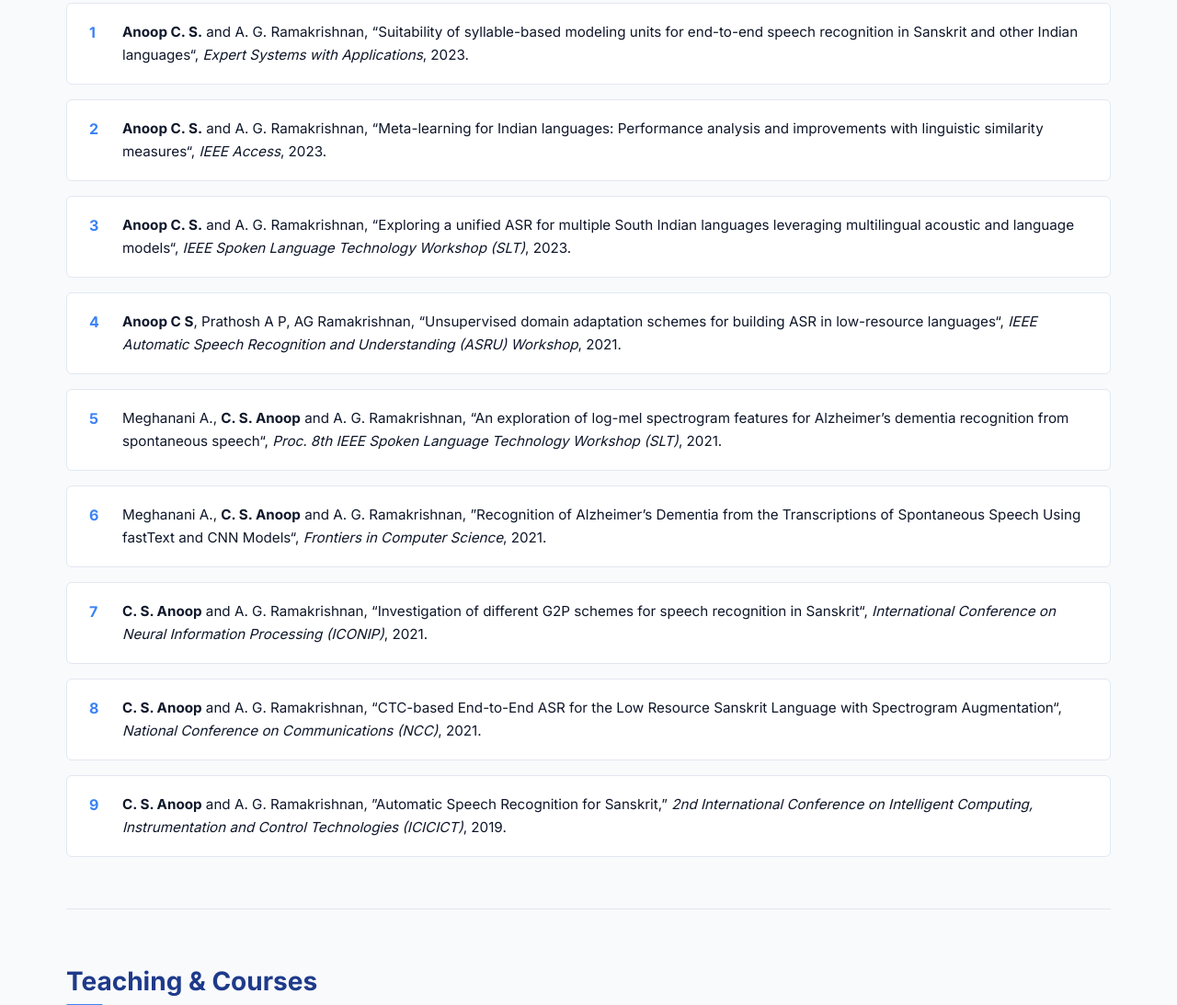
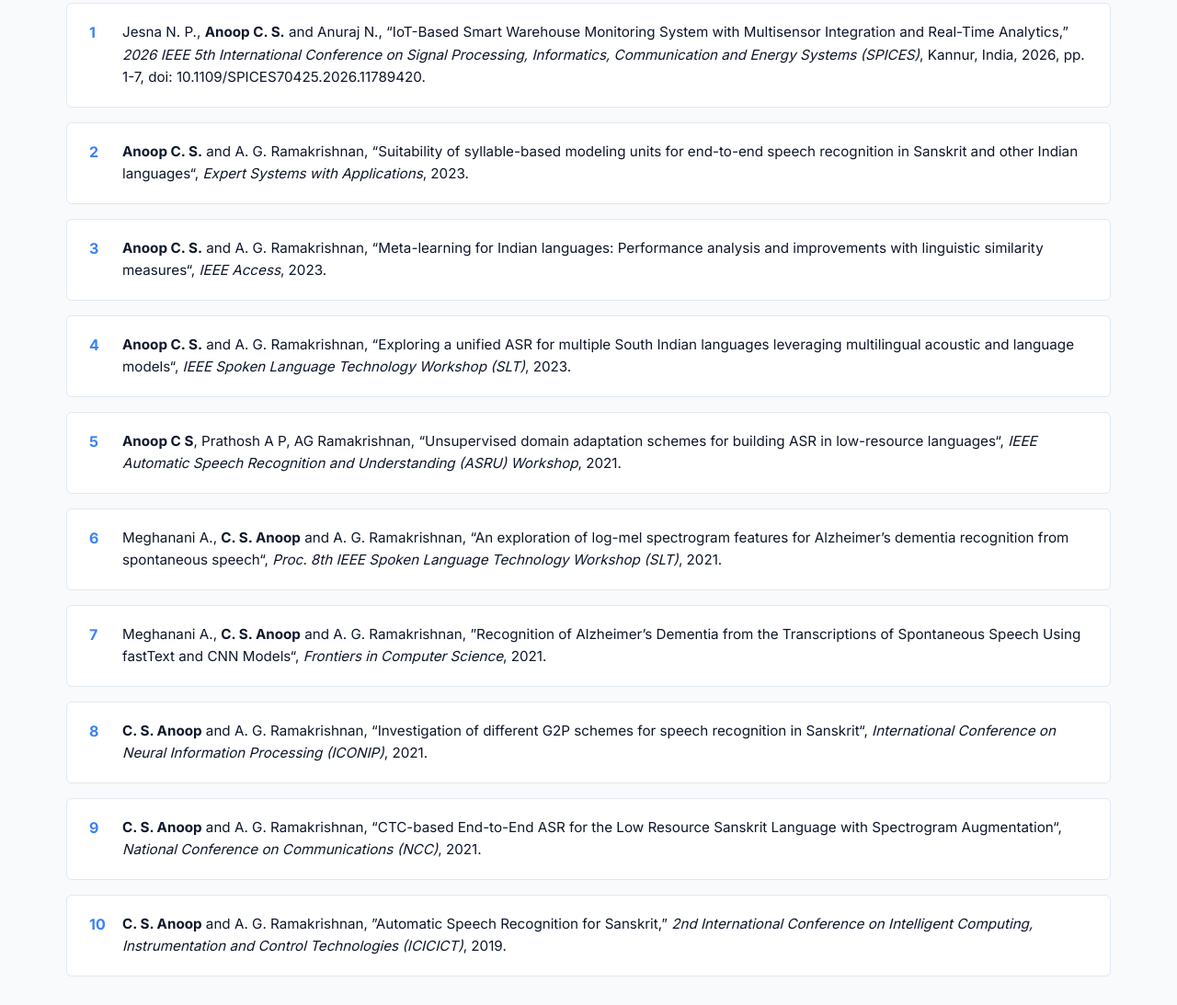
Before and after one commit to anoopcs/anoopcs, a plain HTML site: page index.html in a window 1280 px wide. Shown: the part 2840-3933 px from the top of the page at 92% size. Drawn offline with Linux system fonts and the light colour scheme.

Commit message:
Update publications section in index.html

```diff
--- a/index.html
+++ b/index.html
@@ -690,54 +690,49 @@
             <section id="publications">
               <h3 class="section-title">Publications</h3>
               <div class="pub-list">
-
                 <div class="pub-item">
                   <span class="pub-number">1</span>
+                  <span class="pub-text">Jesna N. P., <strong>Anoop C. S.</strong> and Anuraj N., “IoT-Based Smart Warehouse Monitoring System with Multisensor Integration and Real-Time Analytics,” <em>2026 IEEE 5th International Conference on Signal Processing, Informatics, Communication and Energy Systems (SPICES)</em>, Kannur, India, 2026, pp. 1-7, doi: 10.1109/SPICES70425.2026.11789420.</span>
+                </div>
+                <div class="pub-item">
+                  <span class="pub-number">2</span>
                   <span class="pub-text"><strong>Anoop C. S.</strong> and A. G. Ramakrishnan, “Suitability of syllable-based modeling units for end-to-end speech recognition in Sanskrit and other Indian languages“, <em>Expert Systems with Applications</em>, 2023.</span>
                 </div>
-
                 <div class="pub-item">
-                        <span class="pub-number">2</span>
+                  <span class="pub-number">3</span>
                   <span class="pub-text"><strong>Anoop C. S.</strong> and A. G. Ramakrishnan, “Meta-learning for Indian languages: Performance analysis and improvements with linguistic similarity measures“, <em>IEEE Access</em>, 2023.</span>
                 </div>
-
                 <div class="pub-item">
-                        <span class="pub-number">3</span>
+                  <span class="pub-number">4</span>
                   <span class="pub-text"><strong>Anoop C. S.</strong> and A. G. Ramakrishnan, “Exploring a unified ASR for multiple South Indian languages leveraging multilingual acoustic and language models“, <em>IEEE Spoken Language Technology Workshop (SLT)</em>, 2023.</span>
                 </div>
-
                 <div class="pub-item">
-                        <span class="pub-number">4</span>
+                  <span class="pub-number">5</span>
                   <span class="pub-text"><strong>Anoop C S</strong>, Prathosh A P, AG Ramakrishnan, “Unsupervised domain adaptation schemes for building ASR in low-resource languages“, <em>IEEE Automatic Speech Recognition and Understanding (ASRU) Workshop</em>, 2021.</span>
                 </div>
-
                 <div class="pub-item">
-                        <span class="pub-number">5</span>
+                  <span class="pub-number">6</span>
                   <span class="pub-text">Meghanani A., <strong>C. S. Anoop</strong> and A. G. Ramakrishnan, “An exploration of log-mel spectrogram features for Alzheimer’s dementia recognition from spontaneous speech“, <em>Proc. 8th IEEE Spoken Language Technology Workshop (SLT)</em>, 2021.</span>
                 </div>
-
                 <div class="pub-item">
-                        <span class="pub-number">6</span>
+                  <span class="pub-number">7</span>
                   <span class="pub-text">Meghanani A., <strong>C. S. Anoop</strong> and A. G. Ramakrishnan, ”Recognition of Alzheimer’s Dementia from the Transcriptions of Spontaneous Speech Using fastText and CNN Models“, <em>Frontiers in Computer Science</em>, 2021.</span>
                 </div>
-
                 <div class="pub-item">
-                        <span class="pub-number">7</span>
+                  <span class="pub-number">8</span>
                   <span class="pub-text"><strong>C. S. Anoop</strong> and A. G. Ramakrishnan, “Investigation of different G2P schemes for speech recognition in Sanskrit“, <em>International Conference on Neural Information Processing (ICONIP)</em>, 2021.</span>
                 </div>
-
                 <div class="pub-item">
-                        <span class="pub-number">8</span>
+                  <span class="pub-number">9</span>
                   <span class="pub-text"><strong>C. S. Anoop</strong> and A. G. Ramakrishnan, “CTC-based End-to-End ASR for the Low Resource Sanskrit Language with Spectrogram Augmentation“, <em>National Conference on Communications (NCC)</em>, 2021.</span>
                 </div>
-
                 <div class="pub-item">
-                        <span class="pub-number">9</span>
+                  <span class="pub-number">10</span>
                   <span class="pub-text"><strong>C. S. Anoop</strong> and A. G. Ramakrishnan, ”Automatic Speech Recognition for Sanskrit,” <em>2nd International Conference on Intelligent Computing, Instrumentation and Control Technologies (ICICICT)</em>, 2019.</span>
                 </div>
-
               </div>
             </section>
+
 
             <section id="teaching">
                 <h3 class="section-title">Teaching & Courses</h3>
```
Lines whose indentation alone changed are shown as unchanged.
